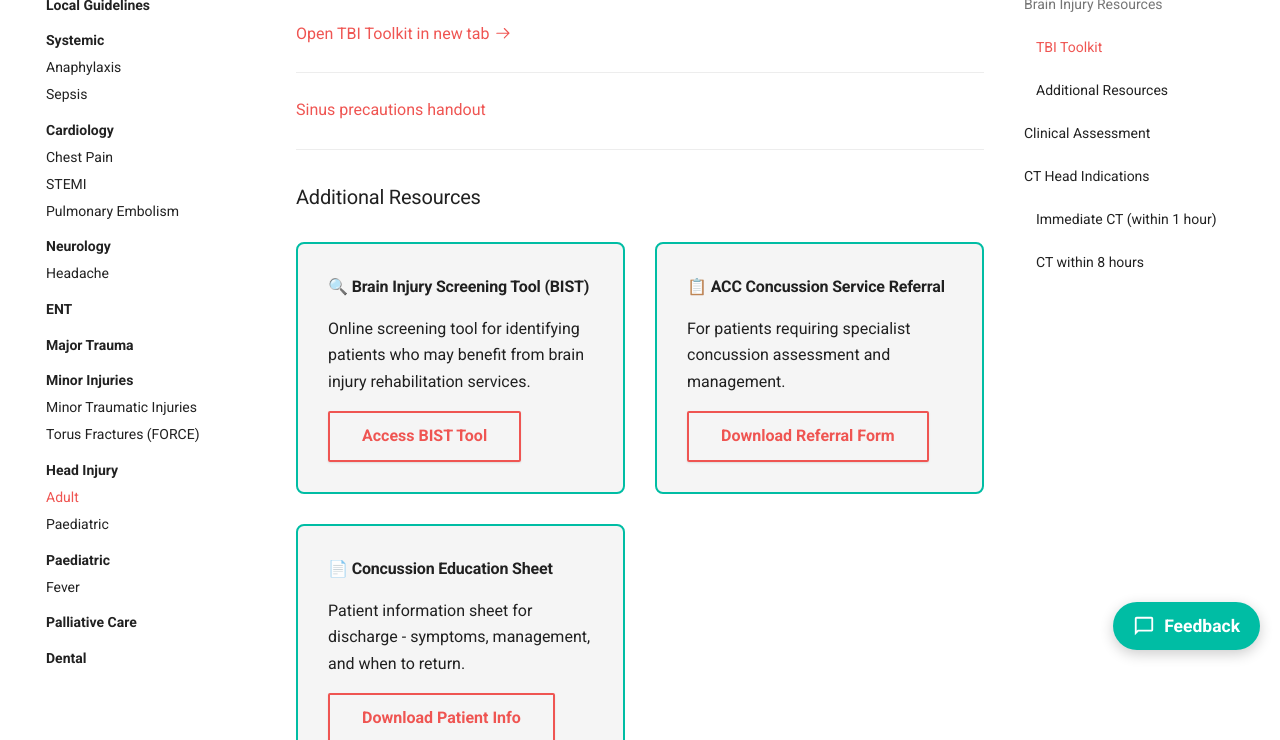
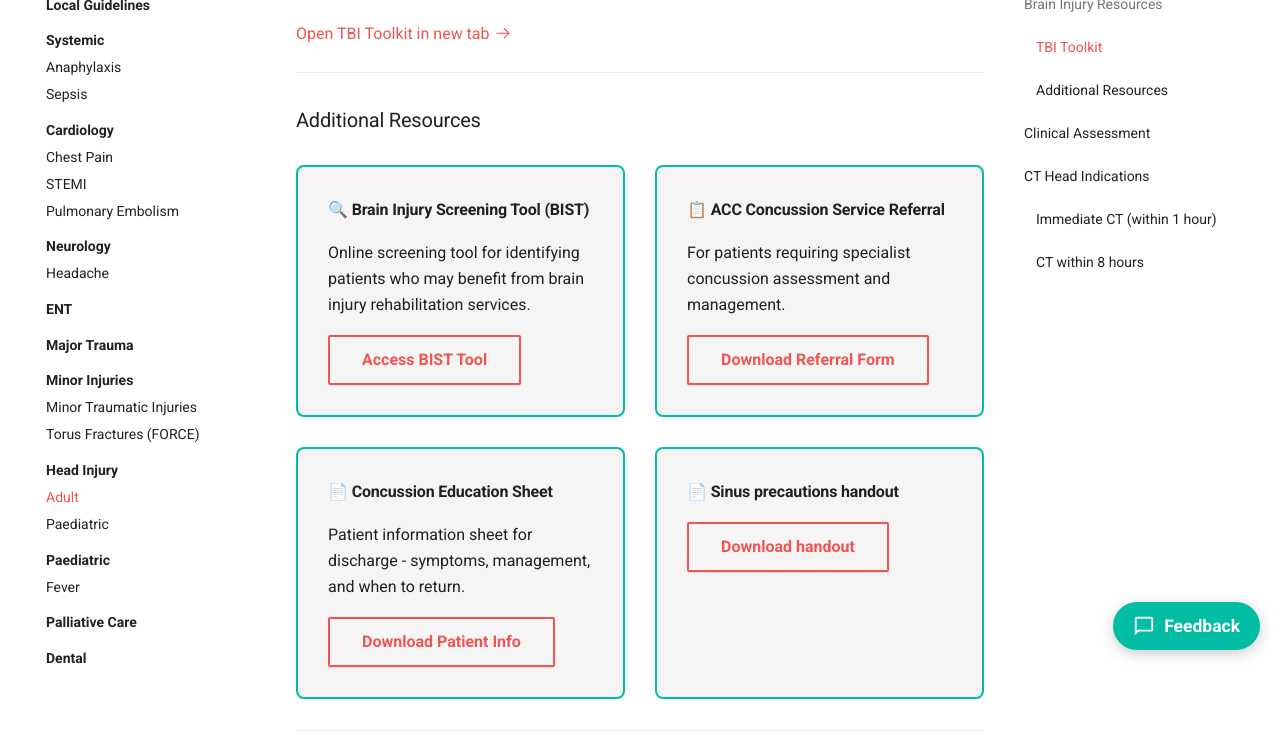
Before and after one commit to obidose/ed-handbook, an MkDocs documentation site: the page built from docs/guidelines/head-injury-adult.md, in a window 1280 px wide and 900 px high, scrolled down 1202 px, cut to the strip 160-900 px from the top of the window. Built offline with MkDocs 1.6.1 and Material for MkDocs 9.7.7, drawn with Linux system fonts in a browser that asks for light colours; comment, search, counter and statistics services are not loaded.

Commit message:
Move sinus precautions handout into Additional Resources card grid.
Matches the layout of other resource cards on the adult head injury page.

Co-authored-by: Cursor <cursoragent@cursor.com>

```diff
--- a/docs/guidelines/head-injury-adult.md
+++ b/docs/guidelines/head-injury-adult.md
@@ -42,6 +38,11 @@ Comprehensive traumatic brain injury assessment and management toolkit from ACC
 <h4 style="margin-top: 0;">📄 Concussion Education Sheet</h4>
 <p>Patient information sheet for discharge - symptoms, management, and when to return.</p>
 <a href="https://www.acc.co.nz/assets/im-injured/acc8319-concussion-education-sheet.pdf" target="_blank" class="md-button">Download Patient Info</a>
+</div>
+
+<div style="border: 2px solid var(--md-accent-fg-color); border-radius: 8px; padding: 1.5rem; background: var(--md-code-bg-color);">
+<h4 style="margin-top: 0;">📄 Sinus precautions handout</h4>
+<a href="/assets/Sinus-precautions-handout-Apr2026.pdf" target="_blank" class="md-button">Download handout</a>
 </div>
 
 </div>
```
Also changed, not shown: other parts of docs/guidelines/head-injury-adult.md (+0 -4 lines).
